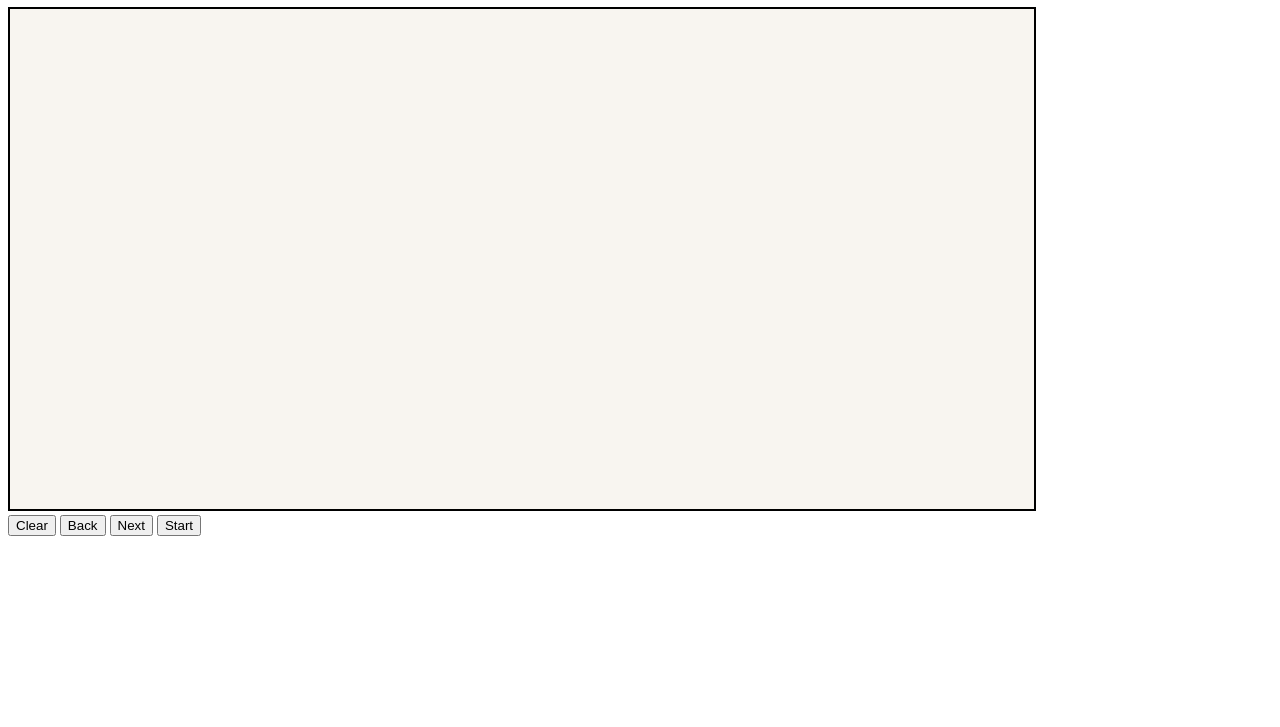
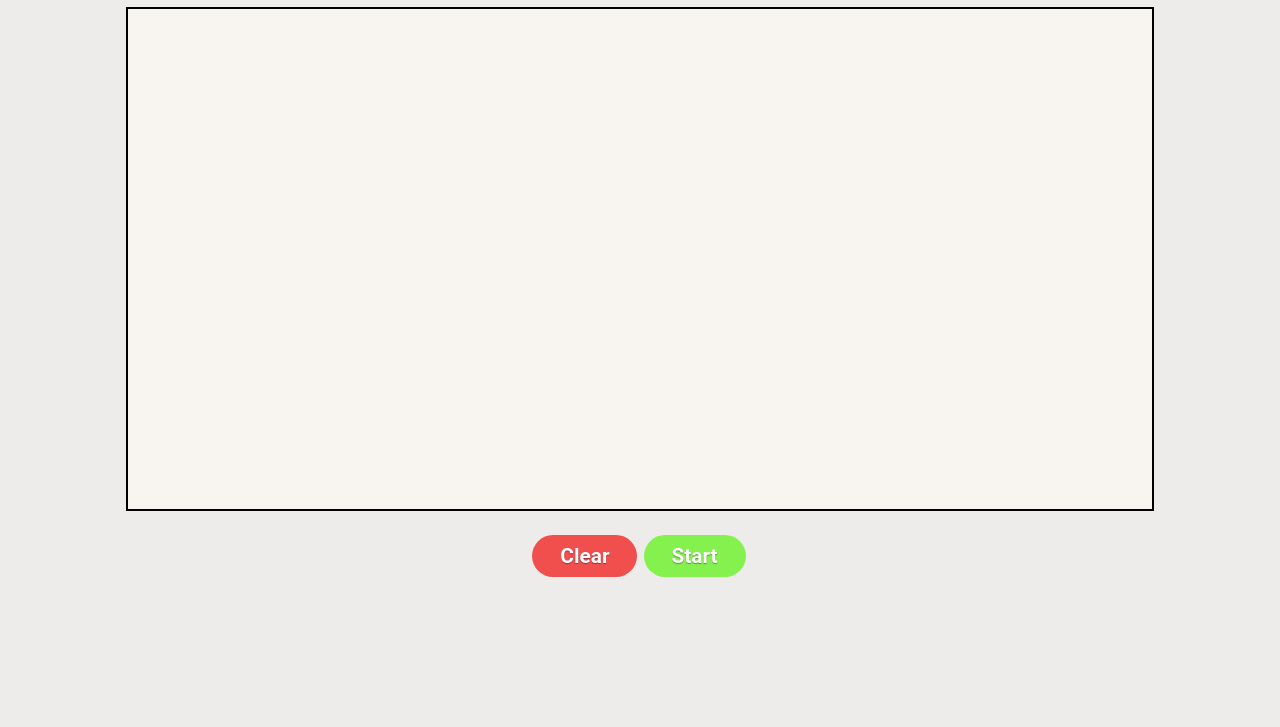
Before and after one commit to brfulu/closest-points-simulation, a website with bundled scripts: page index.html in a window 1280 px wide. Shown: the part 73-800 px from the top of the page. Built offline with nearby package versions, Linux system fonts and the light colour scheme.

Commit message:
UI refactoring and bug fixing

```diff
--- a/css/styles.css
+++ b/css/styles.css
@@ -1,13 +1,51 @@
 body {
-
+  background-color: #EDECEA;
 }
 
 main {
+  text-align: center;
+}
+
+#canvas {
+  background-color: #f8f5f0;
+  border: 2px solid black;
+  cursor: crosshair;
   margin: 0 auto;
 }
 
-#canvas {
-  background-color: rgb(248, 245, 240);
-  border: 2px solid black;
-  cursor: crosshair;
+header {
+  text-align: center;
 }
+
+footer {
+  margin-top: 20px;
+  text-align: center;
+}
+
+button {
+  font-size: 1.3em;
+  display:inline-block;
+  padding:0.3em 1.2em;
+  margin:0 0.1em 0.1em 0;
+  border:0.16em solid rgba(255,255,255,0);
+  border-radius:2em;
+  box-sizing: border-box;
+  text-decoration:none;
+  font-family:'Roboto',sans-serif;
+  font-weight:600;
+  color:#FFFFFF;
+  text-shadow: 0 0.04em 0.04em rgba(0,0,0,0.35);
+  text-align:center;
+  transition: all 0.2s;
+}
+
+button:hover{
+  border-color: rgba(255,255,255,1);
+}
+
+@media all and (max-width:30em){
+  a.button4{
+    display:block;
+    margin:0.2em auto;
+  }
+}
--- a/index.html
+++ b/index.html
@@ -18,10 +18,10 @@
   </main>
 
   <footer>
-    <button id="clear">Clear</button>
-    <button id="back">Back</button>
-    <button id="next">Next</button>
-    <button id="start">Start</button>
+    <button id="clear" style="background-color:#f14e4e">Clear</button>
+    <button id="back" style="background-color:#4e9af1; display: none" hidden>Back</button>
+    <button id="next" style="background-color:#4e9af1; display: none" hidden>Next</button>
+    <button id="start" style="background-color:#84f14e">Start</button>
   </footer>
 
   <script src="./js/index.js"></script>
--- a/js/index.js
+++ b/js/index.js
@@ -19,7 +19,7 @@ const nextButton = document.getElementById('next');
 const backButton = document.getElementById('back');
 const startButton = document.getElementById('start');
 
-const points = [];
+let points = [];
 let eventIndex = -1;
 let events = [];
 
@@ -91,7 +91,7 @@ function highlightPoint(x, y, color) {
   ctx.fill();
 
   ctx.strokeStyle = color;
-  ctx.lineWidth = 2;
+  ctx.lineWidth = 3;
   ctx.stroke();
   ctx.restore();
 }
@@ -108,6 +108,9 @@ function highlightRect(x, y, width, height, color) {
 function clearCanvas() {
   ctx.clearRect(0, 0, canvas.width, canvas.height);
   points = [];
+  console.log('evo me');
+  nextButton.style.display = 'none';
+  backButton.style.display = 'none';
 }
 
 function next() {
@@ -161,10 +164,11 @@ function back() {
 }
 
 function start() {
-  const closestPoints = new ClosestPoints();
-  const result = closestPoints.divideAndConquer(points);
+  let closestPoints = new ClosestPoints();
+  let result = closestPoints.divideAndConquer(points);
   events = result.events;
-  console.log(result);
+  nextButton.style.display = 'inline';
+  backButton.style.display = 'inline';
 }
 
 canvas.addEventListener('click', drawOnClick);
```
